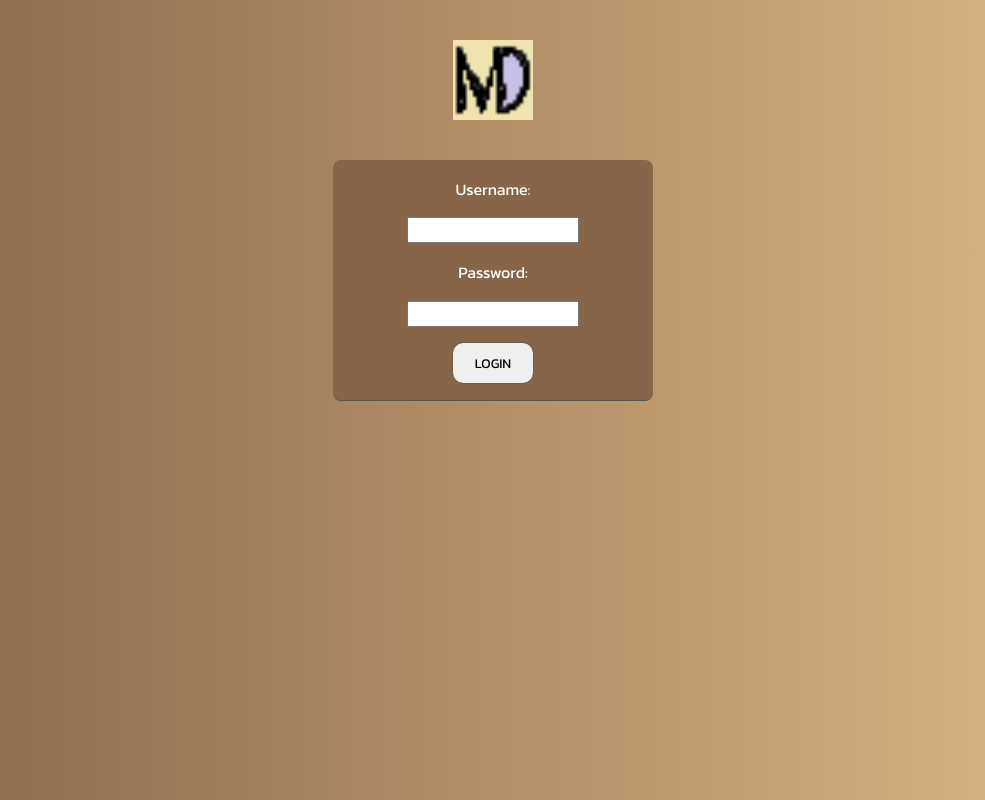
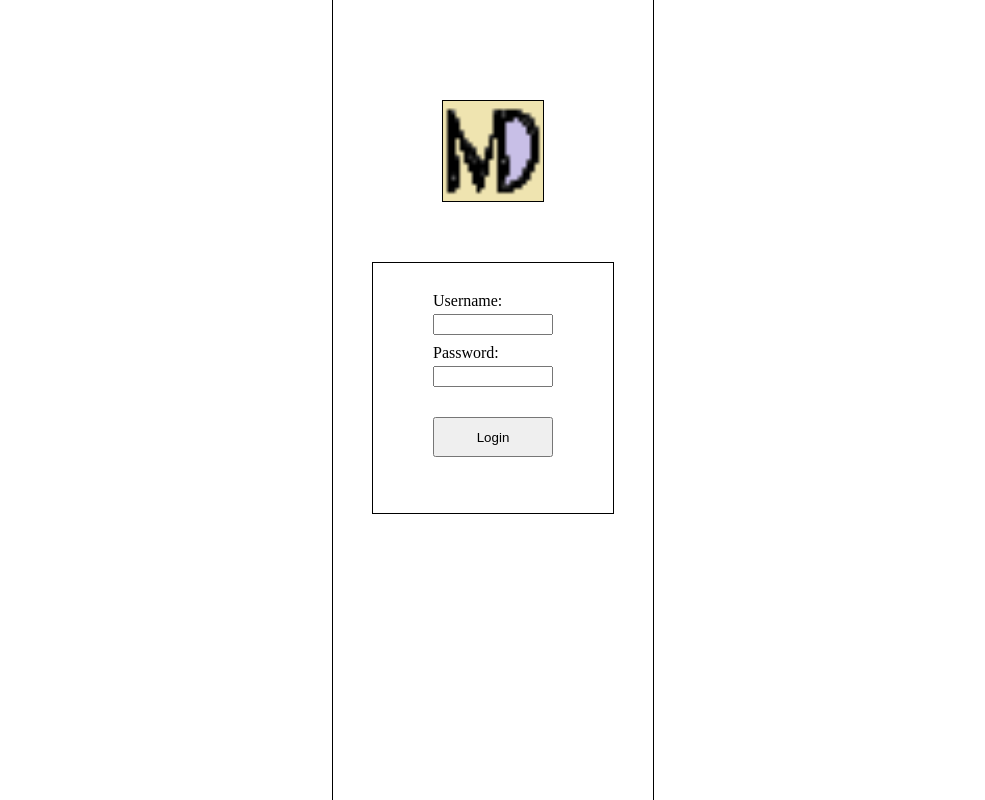
Before and after one commit to sundeka/mealdeal-client, a React (Create React App) app: page / in a window 1280 px wide. Shown: the whole page, without its empty margins (147-1132 px from the left). Built offline with nearby package versions, Linux system fonts and the light colour scheme.

Commit message:
skeletonize login page

```diff
--- a/src/App.tsx
+++ b/src/App.tsx
@@ -1,5 +1,6 @@
  import { useState } from 'react';
-import './assets/styles/index.css'
+import './reset.css'
+import './index.css'
 import { BrowserRouter, Routes, Route } from "react-router-dom";
 import Login from "./pages/Login";
 import NotFound from './pages/NotFound';
--- /dev/null
+++ b/src/index.css
@@ -0,0 +1,56 @@
+
+
+.login-root {
+    width: 100%;
+    height: 100vh;
+    display: flex;
+    justify-content: center;
+}
+
+.login-root__login-container {
+    display: flex;
+    justify-content: flex-start;
+    flex-direction: column;
+    align-items: center;
+    width: 25vw;
+    max-width: 25vw;
+    min-width: 300px;
+
+    border-style: solid;
+    border-width: thin;
+    border-top: 0;
+    border-bottom: 0;
+}
+
+.login-container__logo-box {
+    width: 100px;
+    height: 100px;
+
+    border-style: solid;
+    border-width: thin;
+}
+
+.login-container__logo-box__img {
+    width: 100%;
+}
+
+.login-container__login-box {
+    width: 75%;
+    height: 250px;
+
+    border-style: solid;
+    border-width: thin;
+}
+
+.login-box__form {
+    display: flex;
+    align-items: stretch;
+    flex-direction: column;
+    padding-top: 30px;
+    padding-left: 60px;
+    padding-right: 60px;
+}
+
+.login-box__form__login-button {
+    height: 40px;
+}
--- a/src/pages/Create/Create.tsx
+++ b/src/pages/Create/Create.tsx
@@ -1,5 +1,5 @@
 import '../../assets/styles/create.css'
-import { useState } from 'react'
+import { useEffect, useState } from 'react'
 import Header from "../../components/Header/Header"
 import Insert from './Insert'
 import { Food } from '../../schema'
@@ -8,6 +8,11 @@ import CurrentMeal from './CurrentMeal'
 const Create = () => {
   const [currentMeal, setCurrentMeal] = useState<Food[]>([])
   //const [currentMeal, setCurrentMeal] = useState<Map<string, Food>>();
+
+  useEffect(() => {
+    console.log("updating meal contents...")
+  }, [currentMeal])
+
   return (
     <>
       <Header />
--- a/src/pages/Login.tsx
+++ b/src/pages/Login.tsx
@@ -1,6 +1,5 @@
 import { ChangeEvent, FormEvent, useState } from 'react';
 import logo from '../assets/images/logo.png'
-import '../assets/styles/login.css'
 import { useNavigate } from 'react-router-dom';
 import ButtonMajor from '../components/Buttons/ButtonMajor';
 
@@ -29,18 +28,26 @@ const Login = (props: LoginProps) => {
   }
 
   return (
-    <div className='loginRoot'>
-      <div className='loginLogoDiv'>
-        <img className='loginLogoImage' src={logo} alt="MealDeal logo" />
-      </div>
-      <div className='loginBox'>
-        <form className='loginForm' onSubmit={onLogin}>
-          <label className="loginFormLabel" htmlFor="username">Username:</label>
-          <input type="text" id="username" name="username" onChange={handleUsernameChange} value={username} />
-          <label className="loginFormLabel" htmlFor="password">Password:</label>
-          <input type="password" id="password" name="password" onChange={handlePasswordChange} value={password} />
-          <ButtonMajor text="Login" action={() => onLogin} />
-        </form>
+    <div className='login-root'>
+      <div className='login-root__login-container'>
+        <div style={{height: 100}}/>
+        <div className='login-container__logo-box'>
+          <img className='login-container__logo-box__img' src={logo} alt="MealDeal logo" />
+        </div>
+        <div style={{height: 60}}/>
+        <div className='login-container__login-box'>
+          <form className='login-box__form' onSubmit={onLogin}>
+            <label>Username:</label>
+            <div style={{height: 5}}/>
+            <input/>
+            <div style={{height: 10}}/>
+            <label>Password:</label>
+            <div style={{height: 5}}/>
+            <input/>
+            <div style={{height: 30}}/>
+            <input className='login-box__form__login-button' type="submit" value="Login" />
+          </form>
+        </div>
       </div>
     </div>
   )
--- /dev/null
+++ b/src/reset.css
@@ -0,0 +1,48 @@
+/* http://meyerweb.com/eric/tools/css/reset/
+   v2.0 | 20110126
+   License: none (public domain)
+*/
+
+html, body, div, span, applet, object, iframe,
+h1, h2, h3, h4, h5, h6, p, blockquote, pre,
+a, abbr, acronym, address, big, cite, code,
+del, dfn, em, img, ins, kbd, q, s, samp,
+small, strike, strong, sub, sup, tt, var,
+b, u, i, center,
+dl, dt, dd, ol, ul, li,
+fieldset, form, label, legend,
+table, caption, tbody, tfoot, thead, tr, th, td,
+article, aside, canvas, details, embed,
+figure, figcaption, footer, header, hgroup,
+menu, nav, output, ruby, section, summary,
+time, mark, audio, video {
+	margin: 0;
+	padding: 0;
+	/* border: 0; */
+	font-size: 100%;
+	font: inherit;
+	vertical-align: baseline;
+}
+/* HTML5 display-role reset for older browsers */
+article, aside, details, figcaption, figure,
+footer, header, hgroup, menu, nav, section {
+	display: block;
+}
+body {
+	line-height: 1;
+}
+ol, ul {
+	list-style: none;
+}
+blockquote, q {
+	quotes: none;
+}
+blockquote:before, blockquote:after,
+q:before, q:after {
+	content: '';
+	content: none;
+}
+table {
+	border-collapse: collapse;
+	border-spacing: 0;
+}
```
